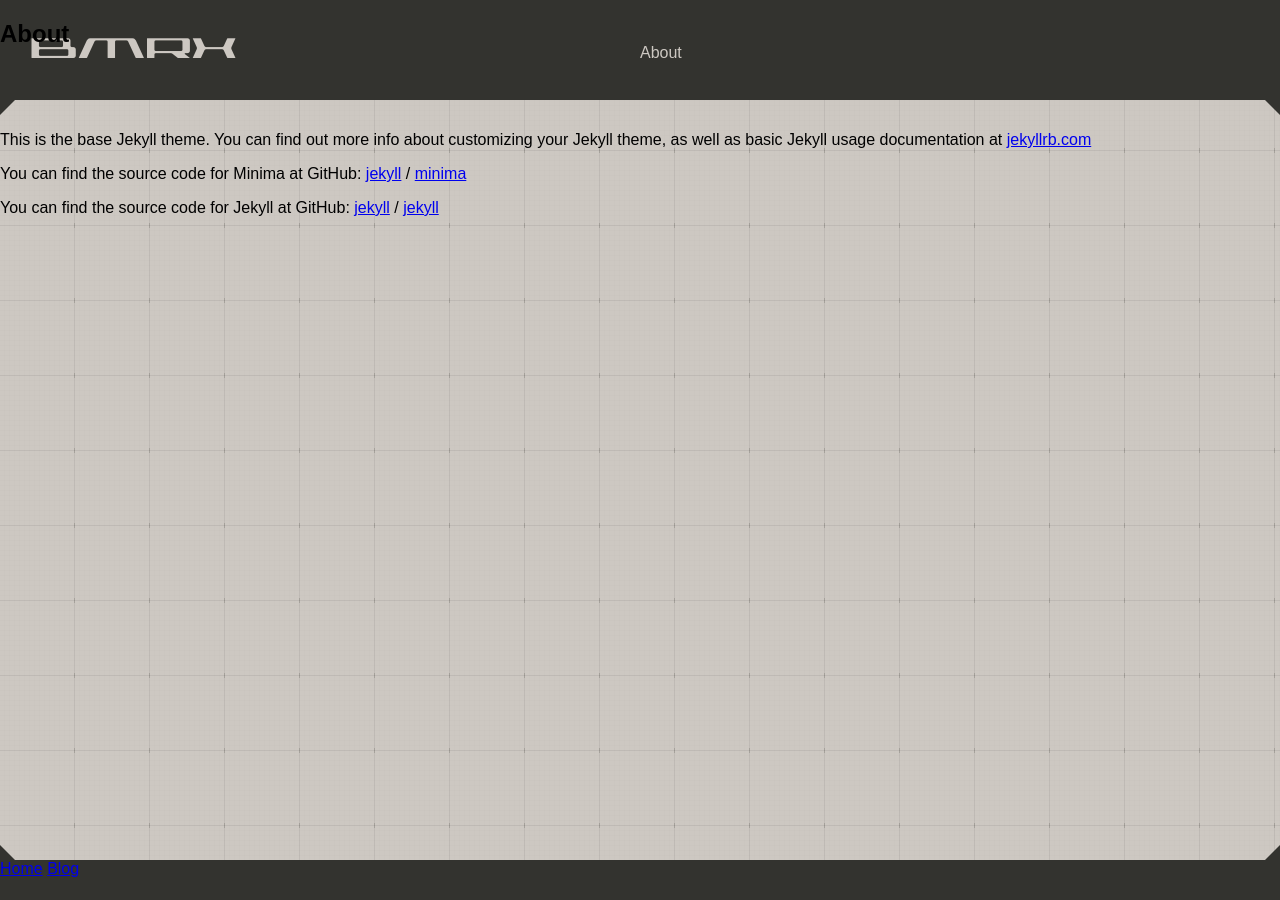
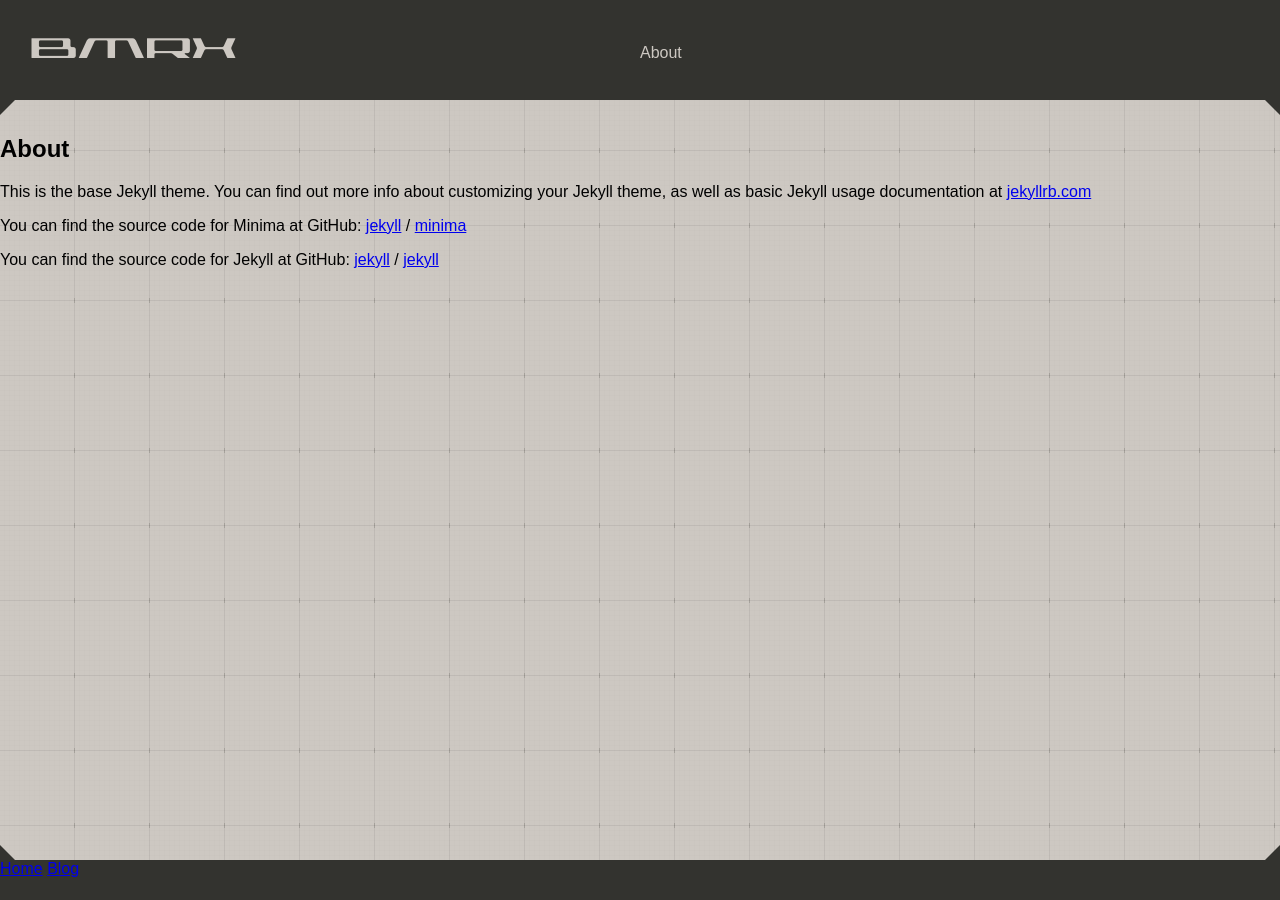
Before and after one commit to BMRX/bmrx.github.io, a Jekyll site: the page built from about.markdown, in a window 1280 px wide and 900 px high. Built offline with Jekyll 4.4.1, drawn with Linux system fonts in a browser that asks for light colours; a script that is not in the unit is left out.

Commit message:
update
Abandoned use of header tag for top bar

```diff
--- a/_layouts/default.html
+++ b/_layouts/default.html
@@ -8,13 +8,13 @@
     <link rel="stylesheet" href="/assets/main.css">
   </head>
   <body>
-    <header>
-        <div id="header_content">
+    <div id="top">
+        <div id="top_content">
             <div id="site_name">BMRX</div><div id="site_title">{{ page.title }}</div>
 
         </div>
-        <div class="triangle header_triangle_l"></div><div class="triangle header_triangle_r"></div>
-    </header>
+        <div class="triangle top_triangle_l"></div><div class="triangle top_triangle_r"></div>
+    </div>
 
 
     <main>
--- a/assets/main.css
+++ b/assets/main.css
@@ -59,23 +59,23 @@
     border-style: solid;
     position: absolute;
 }
-.header_triangle_l {
+.top_triangle_l {
     border-width: 0 0 15px 15px;
     border-color: transparent transparent transparent #33332f;
     left: 0;
 }
-.header_triangle_r {
+.top_triangle_r {
     border-width: 0 15px 15px 0;
     border-color: transparent #33332f transparent transparent;
     right: 0;
 }
-header {
+#top {
     position: fixed;
     top: 0;
     width: 100%; /* Full width */
     z-index: 10;
 }
-#header_content {
+#top_content {
     color: #cdc8c2;
     background: #33332f;
     height: 100px;
```
